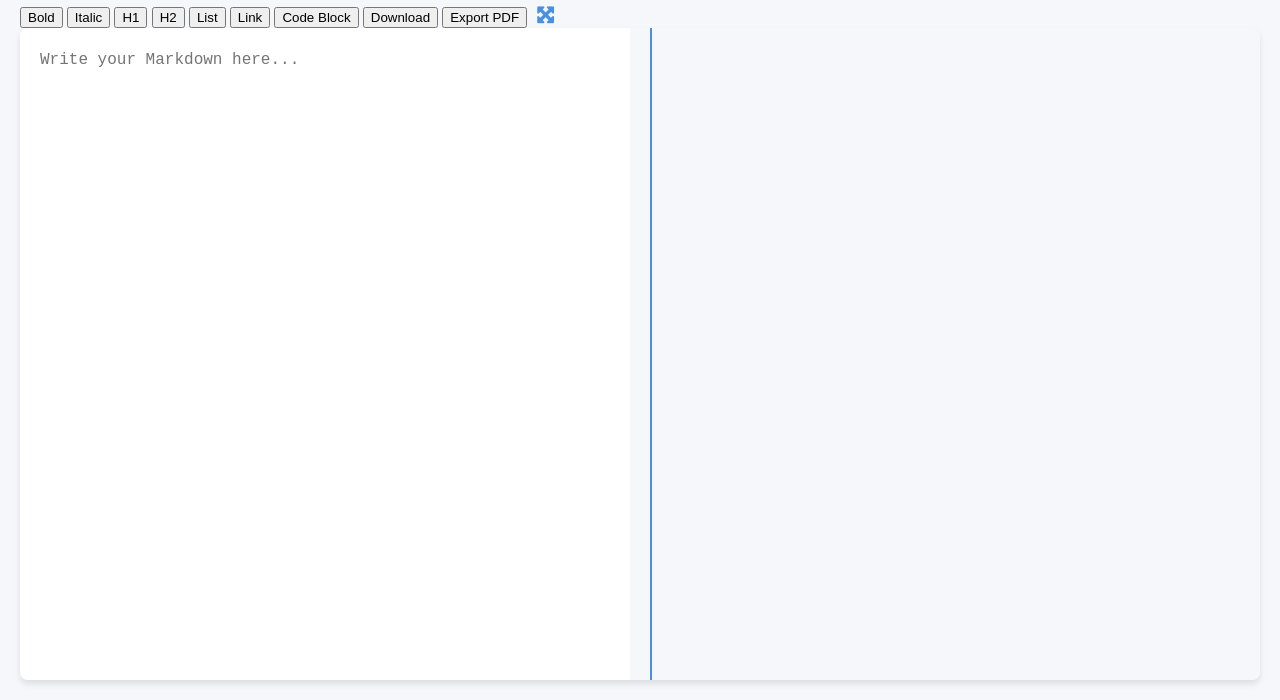
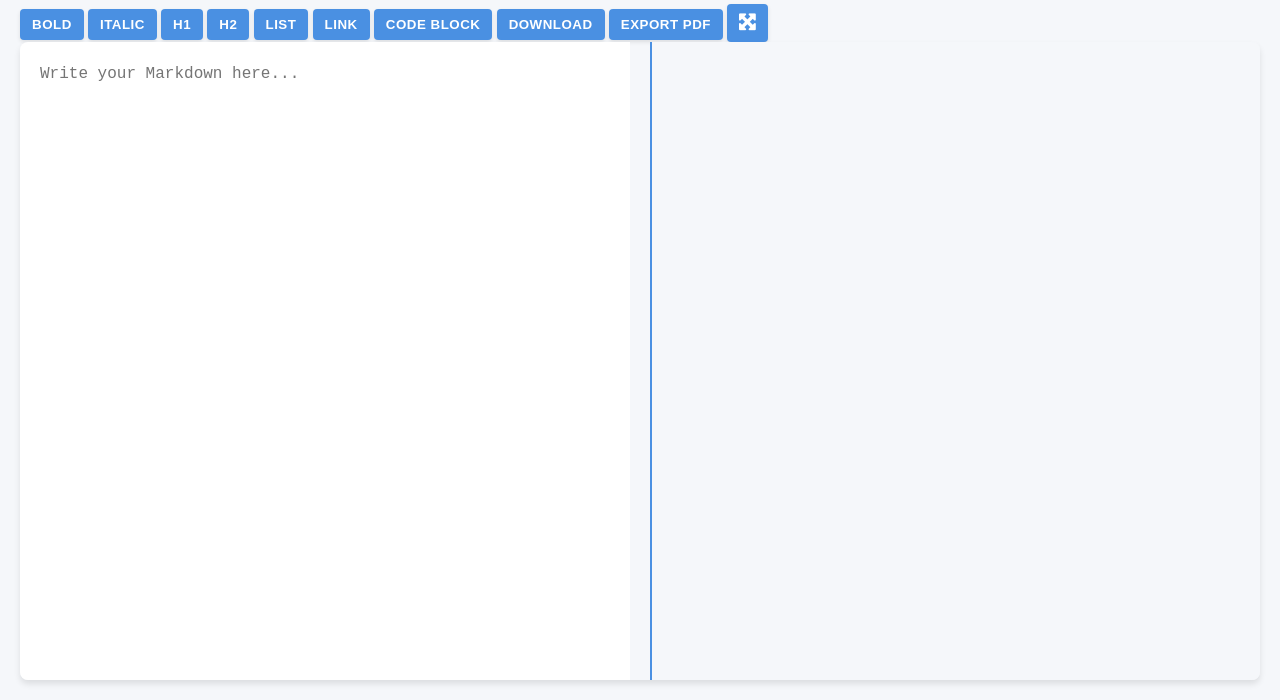
Before and after one commit to daniissac/readme-studio, a plain HTML site: page index.html in a window 1280 px wide. Shown: the part 100-800 px from the top of the page. Drawn offline with nearby package versions, Linux system fonts and the light colour scheme.

Commit message:
toolbar update

```diff
--- a/styles.css
+++ b/styles.css
@@ -83,18 +83,41 @@ h1 {
     border-left-color: var(--accent-color);
 }
 
-.dark-mode #toolbar {
-    background-color: #000000; /* Pure black for AMOLED */
+#toolbar button {
+    padding: 8px 12px;
+    background-color: var(--primary-color);
+    color: white;
+    border: none;
+    border-radius: 4px;
+    cursor: pointer;
+    transition: all 0.3s ease;
+    font-weight: 600;
+    text-transform: uppercase;
+    letter-spacing: 0.5px;
+    box-shadow: 0 2px 4px rgba(0, 0, 0, 0.1);
+}
+
+#toolbar button:hover {
+    background-color: var(--secondary-color);
+    transform: translateY(-2px);
+    box-shadow: 0 4px 6px rgba(0, 0, 0, 0.15);
+}
+
+#toolbar button:active {
+    transform: translateY(0);
+    box-shadow: 0 1px 2px rgba(0, 0, 0, 0.1);
 }
 
 .dark-mode #toolbar button {
-    background-color: var(--accent-color);
-    color: var(--text-dark);
+    background-color: var(--secondary-color);
+    color: var(--background-dark);
 }
 
 .dark-mode #toolbar button:hover {
-    background-color: #333333; /* Slightly lighter black for hover effect */
+    background-color: var(--primary-color);
+    color: white;
 }
+
 
 @media (max-width: 768px) {
     #editor-container {
```
